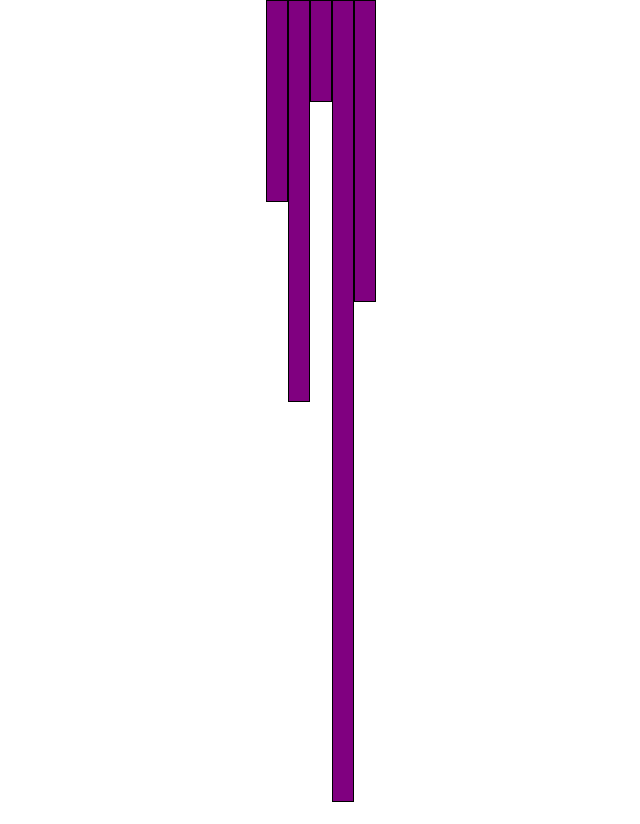
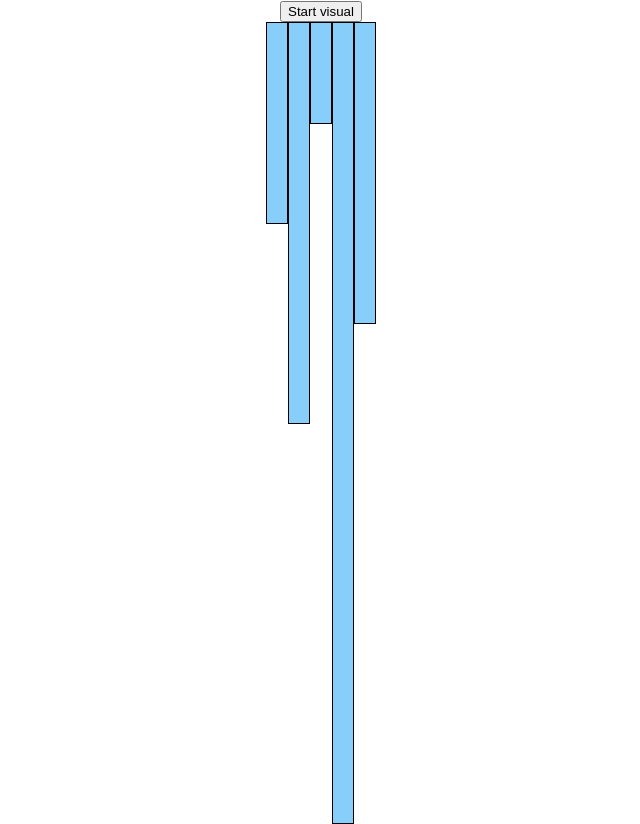
Before and after one commit to aaronspurgeon/sorting-visualization, a React (Create React App) app in the folder sorting/: page / in a window 1280 px wide. Shown: the whole page, without its empty margins (319-959 px from the left). Before the commit the page ends 802 px from the top, so only its background shows below. Built offline with nearby package versions, Linux system fonts and the light colour scheme.

Commit message:
Implmenting a test algo

```diff
--- a/sorting/src/App.jsx
+++ b/sorting/src/App.jsx
@@ -2,33 +2,29 @@ import React, { useState } from "react";
 import "./App.css";
 
 function App() {
-  const [graph, setGraph] = useState([
-    {
-      key: 1,
-      value: 200,
-    },
-    {
-      key: 2,
-      value: 400,
-    },
-    {
-      key: 3,
-      value: 100,
-    },
-    {
-      key: 4,
-      value: 800,
-    },
-    {
-      key: 5,
-      value: 300,
-    },
-  ]);
+  const [graph, setGraph] = useState([200, 400, 100, 800, 300]);
+
+  const sort = (graph) => {
+    let newGraph = new Array(5).fill(0)
+    for (let i = 0; i <= 5; i++) {
+      console.log(graph[i])
+      if (graph[i].value > graph[i + 1].value) {
+        let temp = graph[i]
+        graph[i] = graph[i + 1]
+        graph[i + 1] = temp
+      }
+    }
+  }
+
+  const handleClick = () => {
+
+  }
 
   return <div className="App">
+    <button>Start visual</button>
     <div className="container" style={{ display: 'flex', flexFlow: 'row', justifyContent: 'center' }}>
-      {graph.map((item) => (
-        <div style={{ width: 20, height: item.value, backgroundColor: 'purple', border: '1px solid black' }} key={item.key} />
+      {graph.map((item, index) => (
+        <div style={{ width: 20, height: item, backgroundColor: '#87CEFA', border: '1px solid black' }} key={index} />
       ))}
     </div>
 
```
